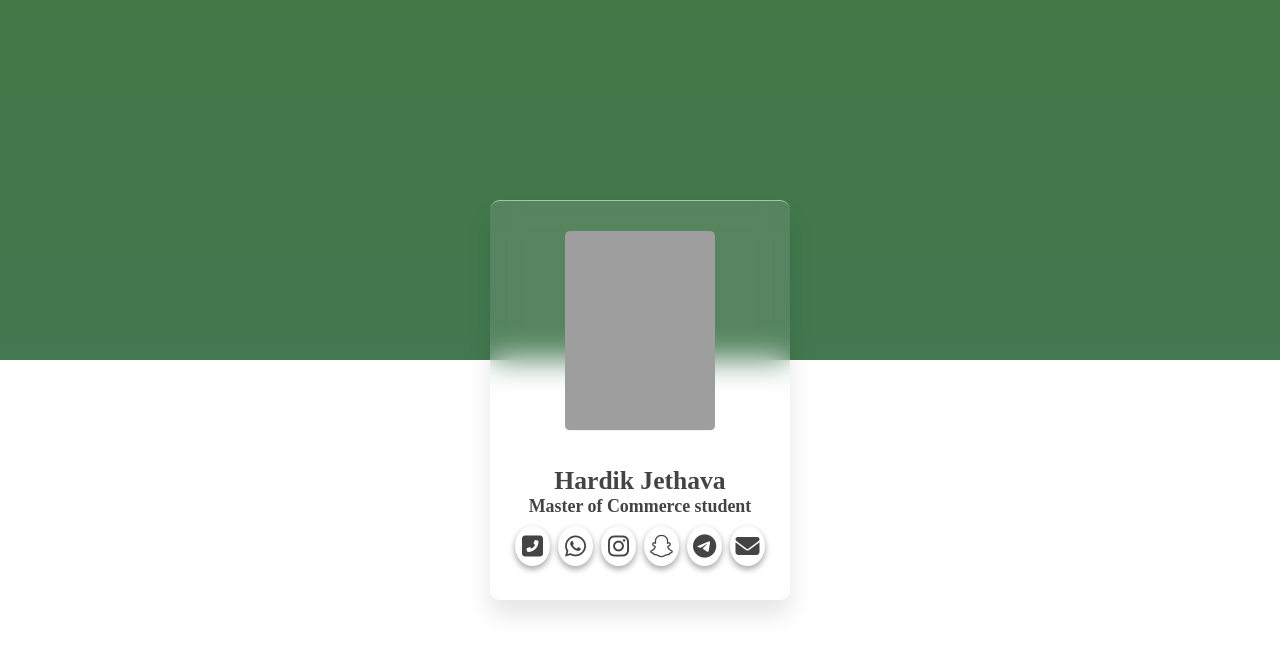
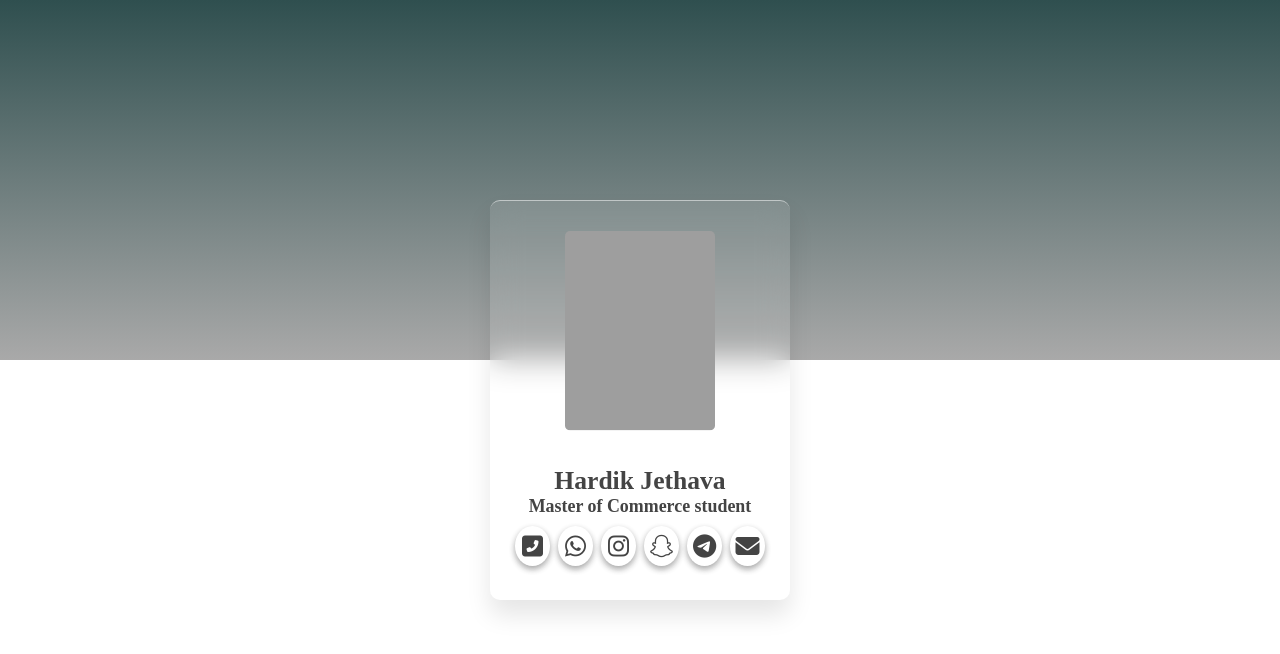
Before and after one commit to myidwebside/Hardik, a plain HTML site: page index.html in a window 1280 px wide. Drawn offline with Linux system fonts and the light colour scheme; grey boxes are pictures that could not be loaded.

Commit message:
Update styles.css

```diff
--- a/styles.css
+++ b/styles.css
@@ -10,7 +10,7 @@ body {
   justify-content: center;
   align-items: center;
   min-height: 100vh;
-  background: linear-gradient(#437847, #437850 45%, #fff 45%, #fff 100%);
+  background: linear-gradient(#2f4f4f, #a9a9a9 45%, #fff 45%, #fff 100%);
 }
 
 .card {
```
